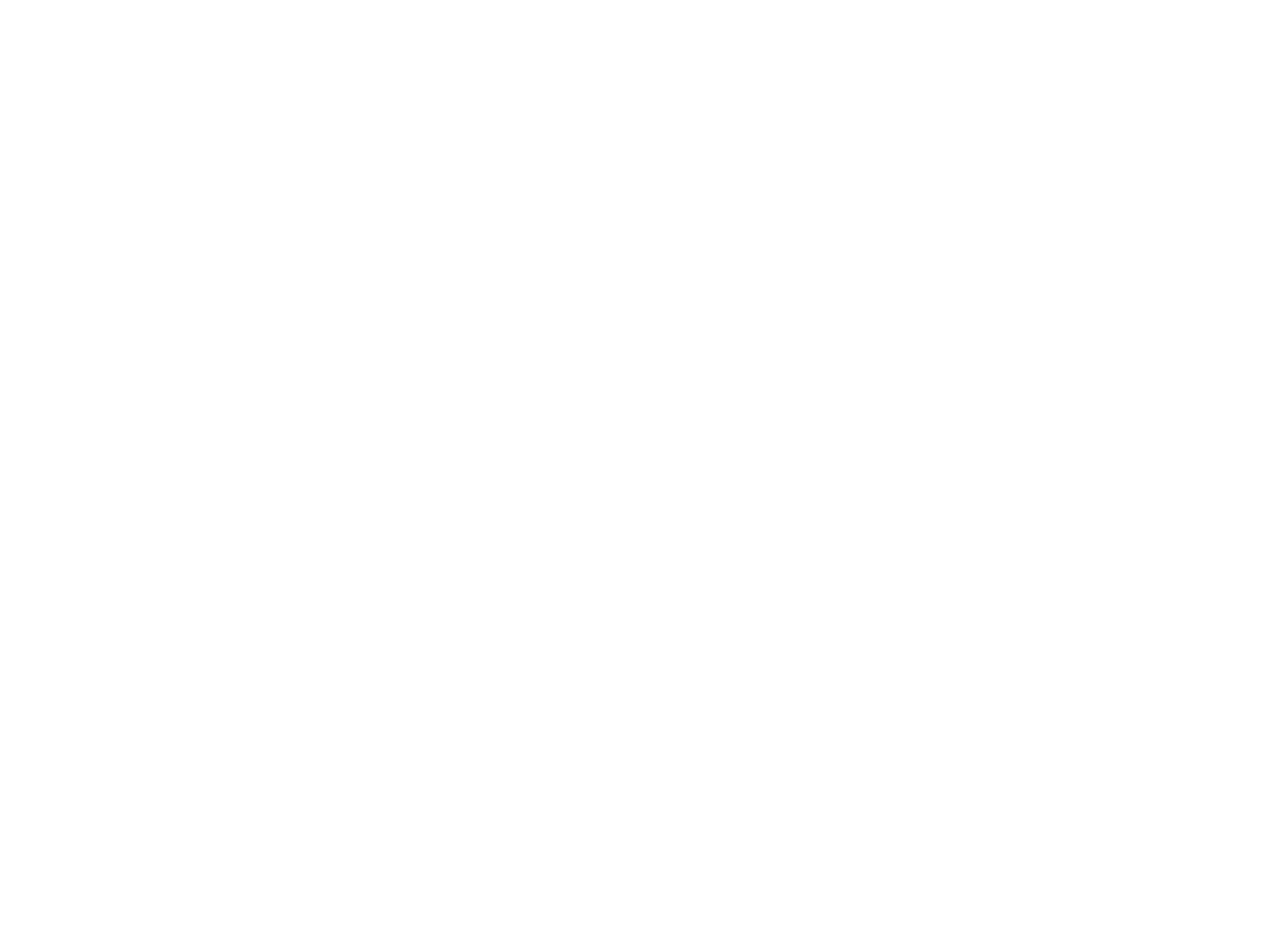
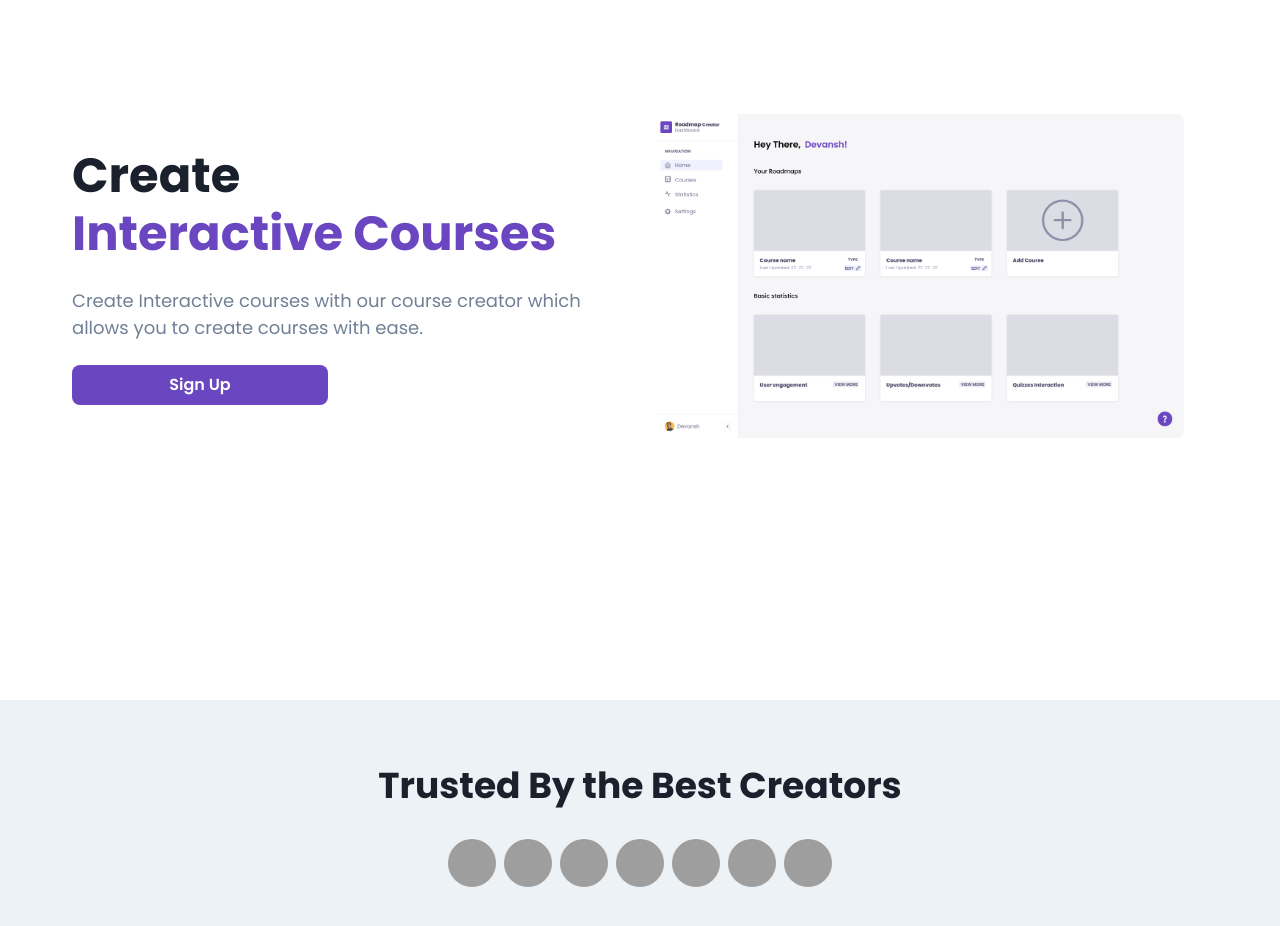
Before and after one commit to TeamRoadmap/Creator-Frontend, a Next.js app: page / in a window 1280 px wide. Shown: the part 148-1074 px from the top of the page. Before the commit the page ends 800 px from the top, so only its background shows below. Built offline with nearby package versions, Linux system fonts and the light colour scheme; grey boxes are pictures that could not be loaded.

Commit message:
feature(Landing page): add header

```diff
--- a/components/LandingPage/Header.js
+++ b/components/LandingPage/Header.js
@@ -0,0 +1,114 @@
+import {
+	Button,
+	Flex,
+	Heading,
+	Stack,
+	Text,
+	Avatar,
+	Wrap,
+	WrapItem,
+	useColorModeValue,
+} from "@chakra-ui/react";
+import Image from "next/image";
+import HeaderImage from "../../images/CreatorDashboard.png";
+
+const Header = () => {
+	const testimonialBg = useColorModeValue("gray.100", "gray.700");
+
+	return (
+		<>
+			<Stack
+				minH={"90vh"}
+				direction={{ base: "column-reverse", md: "row" }}
+				margin={{ base: "2rem", md: "4rem" }}
+				spacing="2rem"
+			>
+				<Flex flex={1} align={"center"} justify={"center"}>
+					<Stack spacing={6} w={"full"} maxW={"lg"}>
+						<Heading fontSize={{ base: "3xl", md: "4xl", lg: "5xl" }}>
+							<Text as={"span"} position={"relative"}>
+								Create
+							</Text>
+							<br />{" "}
+							<Text color={"purple.600"} as={"span"}>
+								Interactive Courses
+							</Text>{" "}
+						</Heading>
+						<Text fontSize={{ base: "md", lg: "lg" }} color={"gray.500"}>
+							Create Interactive courses with our course creator which allows
+							you to create courses with ease.
+						</Text>
+						<Button
+							rounded={"8px"}
+							color={"white"}
+							bg="purple.600"
+							_hover={{
+								bg: "purple.800",
+							}}
+							p="1rem"
+							maxW={"50%"}
+						>
+							Sign Up
+						</Button>
+					</Stack>
+				</Flex>
+				<Flex
+					py="6rem"
+					px={{ base: "0", md: "2rem" }}
+					flex={1}
+					justify={"center"}
+					align={{ base: "flex-end", md: "center" }}
+				>
+					<Image
+						alt={"Login Image"}
+						style={{ borderRadius: "8px" }}
+						src={HeaderImage}
+					/>
+				</Flex>
+			</Stack>
+			<Stack
+				direction={"column"}
+				p={{ base: "2rem", md: "4rem" }}
+				spacing="2rem"
+				justify={"center"}
+				bg={testimonialBg}
+			>
+				<Heading align="center" colorScheme={"white"}>
+					Trusted By the Best Creators
+				</Heading>
+				<Stack direction={"row"} justify="center">
+					<Wrap>
+						<WrapItem>
+							<Avatar name="Dan Abrahmov" src="https://bit.ly/dan-abramov" />
+						</WrapItem>
+						<WrapItem>
+							<Avatar
+								name="Kola Tioluwani"
+								src="https://bit.ly/tioluwani-kolawole"
+							/>
+						</WrapItem>
+						<WrapItem>
+							<Avatar name="Kent Dodds" src="https://bit.ly/kent-c-dodds" />
+						</WrapItem>
+						<WrapItem>
+							<Avatar name="Ryan Florence" src="https://bit.ly/ryan-florence" />
+						</WrapItem>
+						<WrapItem>
+							<Avatar
+								name="Prosper Otemuyiwa"
+								src="https://bit.ly/prosper-baba"
+							/>
+						</WrapItem>
+						<WrapItem>
+							<Avatar name="Christian Nwamba" src="https://bit.ly/code-beast" />
+						</WrapItem>
+						<WrapItem>
+							<Avatar name="Segun Adebayo" src="https://bit.ly/sage-adebayo" />
+						</WrapItem>
+					</Wrap>
+				</Stack>
+			</Stack>
+		</>
+	);
+};
+export default Header;
--- a/pages/index.js
+++ b/pages/index.js
@@ -9,6 +9,7 @@ import {
 	useColorMode,
 	useColorModeValue,
 } from "@chakra-ui/react";
+import Header from "../components/LandingPage/Header";
 
 export default function Home() {
 	const { colorMode, toggleColorMode } = useColorMode();
@@ -20,20 +21,13 @@ export default function Home() {
 				<meta name="description" content="Roadmap Creator App" />
 				<link rel="icon" href="/favicon.ico" />
 			</Head>
-			<Box
-				display="flex"
-				flexDirection="column"
-				mt="2rem"
-				gap="2rem"
-				alignItems="center"
-			>
-				<Heading color={useColorModeValue("brand.500", "brand.300")}>
+			{/* <Heading color={useColorModeValue("brand.500", "brand.300")}>
 					Hello Creator!
-				</Heading>
-				<Button onClick={toggleColorMode}>
-					Toggle {colorMode === "light" ? "Dark" : "Light"}
-				</Button>
-			</Box>
+				</Heading> */}
+			<Header />
+			{/* <Button onClick={toggleColorMode}>
+				Toggle {colorMode === "light" ? "Dark" : "Light"}
+			</Button> */}
 		</>
 	);
 }
```
Also changed, not shown: images/CreatorDashboard.png (added).
